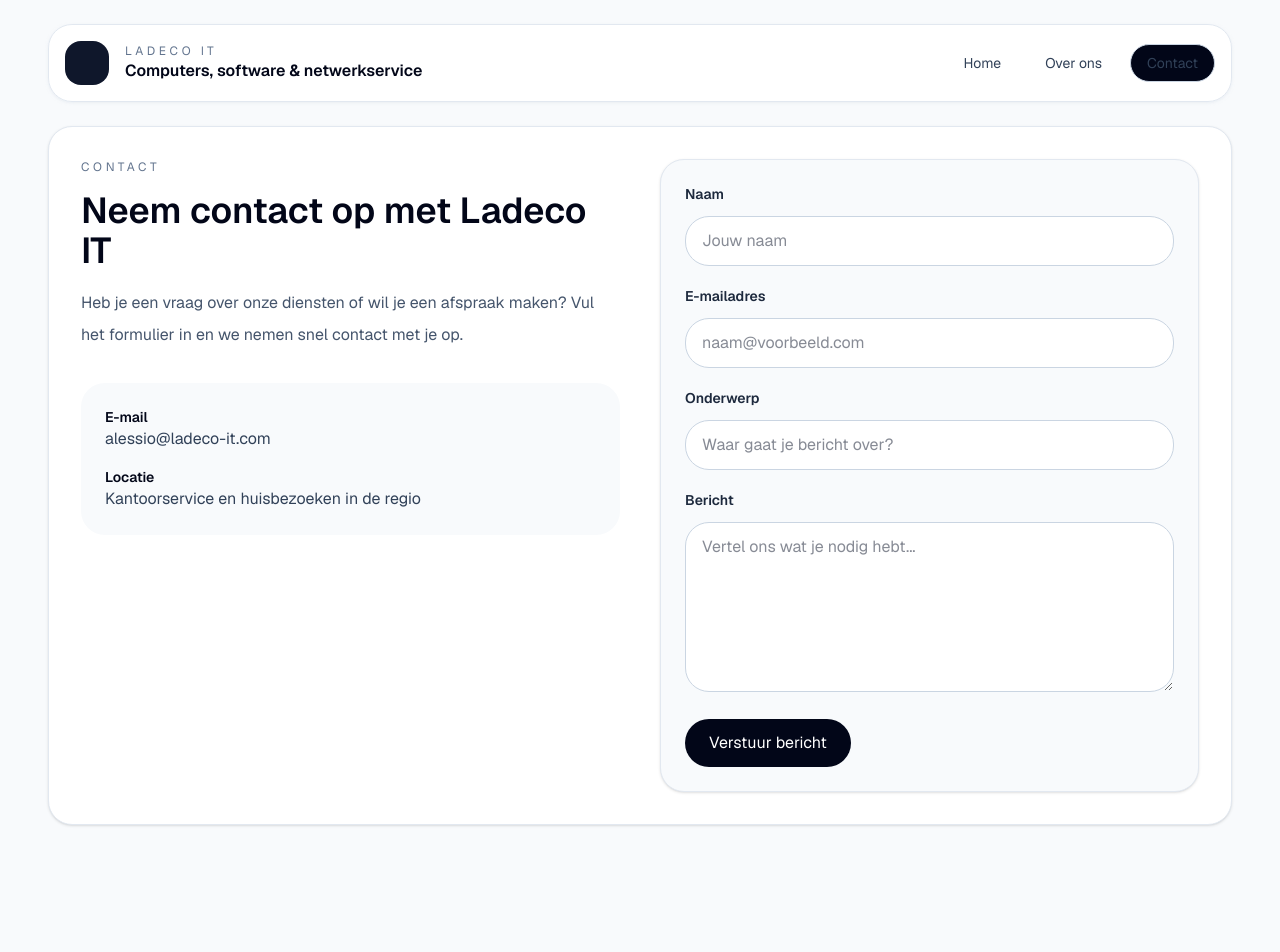
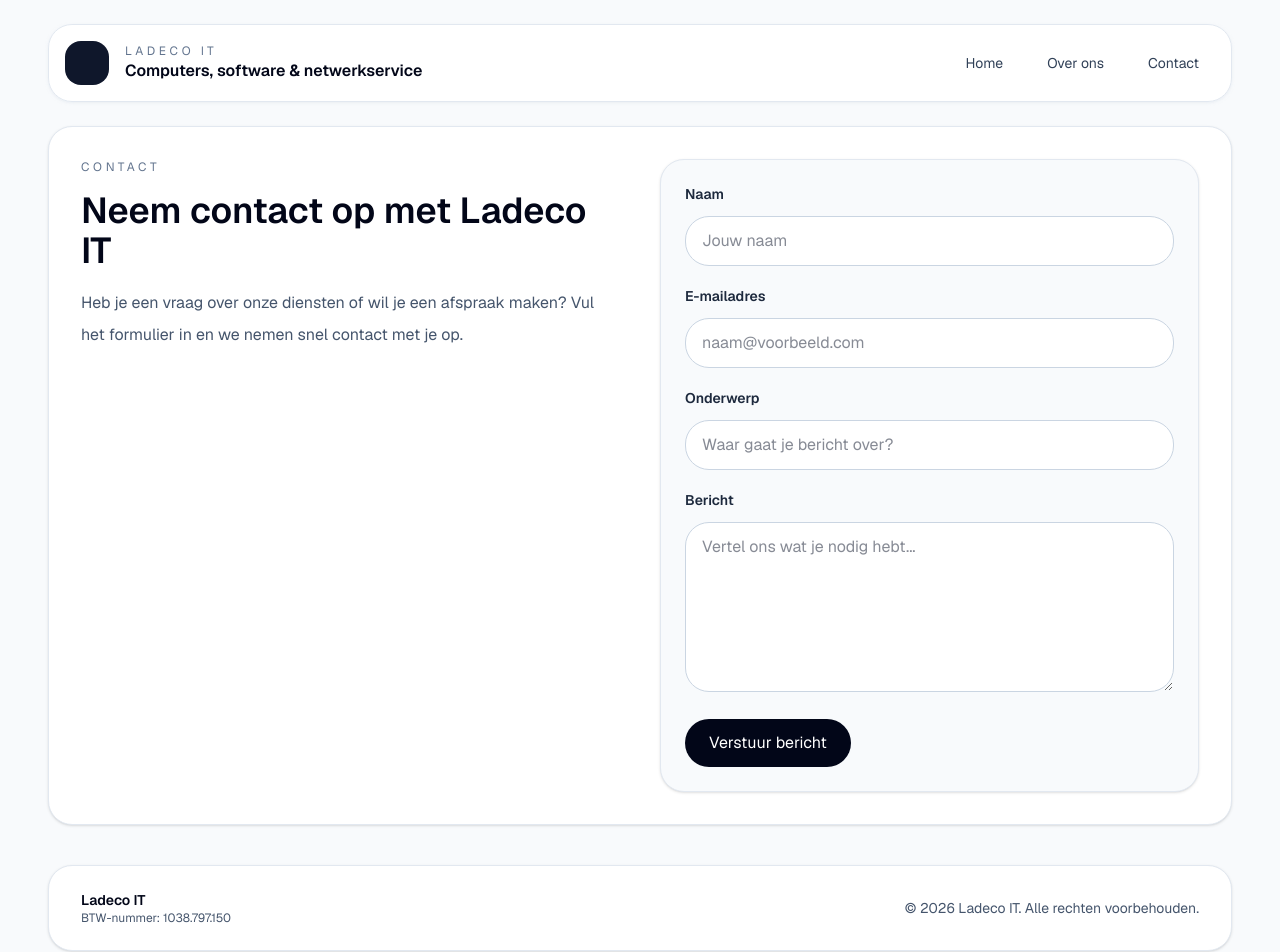
Before and after one commit to Ladeco-IT/ladeco-it-web, a Next.js app: page /contact in a window 1280 px wide. Shown: the top 952 px of the page. Before the commit the page ends 849 px from the top, so only its background shows below. Built offline with nearby package versions, Linux system fonts and the light colour scheme.

Commit message:
Add Footer component and update layout to include it; clean up About and Contact pages

```diff
--- a/app/about/page.tsx
+++ b/app/about/page.tsx
@@ -1,4 +1,4 @@
-import Image from "next/image";
+
 
 export default function AboutPage() {
   return (
@@ -15,7 +15,7 @@
           <p>
             We werken vanuit ons kantoor, maar komen ook graag bij je thuis om installaties te doen, problemen op te lossen of systemen te optimaliseren. Jouw IT, onze zorg.
           </p>
-          <p className="font-semibold text-slate-950">BTW-nummer: 1038.797.150</p>
+
         </div>
       </div>
       <div className="mt-10 rounded-3xl border border-slate-200 bg-slate-50 p-6 text-slate-700">
--- /dev/null
+++ b/app/components/Footer.tsx
@@ -0,0 +1,15 @@
+export default function Footer() {
+  return (
+    <footer className="mt-10 rounded-3xl border border-slate-200 bg-white p-6 text-slate-700 shadow-sm">
+      <div className="mx-auto flex max-w-7xl items-center justify-between px-2">
+        <div>
+          <p className="text-sm font-semibold text-slate-950">Ladeco IT</p>
+          <p className="text-xs text-slate-600">BTW-nummer: 1038.797.150</p>
+        </div>
+        <div className="text-sm text-slate-600">
+          <p>© {new Date().getFullYear()} Ladeco IT. Alle rechten voorbehouden.</p>
+        </div>
+      </div>
+    </footer>
+  );
+}
--- a/app/contact/page.tsx
+++ b/app/contact/page.tsx
@@ -10,16 +10,6 @@
           <p className="mt-4 max-w-xl text-base leading-8 text-slate-600">
             Heb je een vraag over onze diensten of wil je een afspraak maken? Vul het formulier in en we nemen snel contact met je op.
           </p>
-          <div className="mt-8 space-y-4 rounded-3xl bg-slate-50 p-6 text-slate-700">
-            <div>
-              <p className="text-sm font-semibold text-slate-950">E-mail</p>
-              <p>alessio@ladeco-it.com</p>
-            </div>
-            <div>
-              <p className="text-sm font-semibold text-slate-950">Locatie</p>
-              <p>Kantoorservice en huisbezoeken in de regio</p>
-            </div>
-          </div>
         </div>
         <ContactForm />
       </div>
--- a/app/layout.tsx
+++ b/app/layout.tsx
@@ -2,6 +2,7 @@
 import type { Metadata } from "next";
 import { Geist, Geist_Mono } from "next/font/google";
 import "./globals.css";
+import Footer from "./components/Footer";
 
 const geistSans = Geist({
   variable: "--font-geist-sans",
@@ -45,12 +46,13 @@
               <Link className="rounded-full px-4 py-2 transition hover:bg-slate-100 hover:text-slate-950" href="/about">
                 Over ons
               </Link>
-              <Link className="rounded-full border border-slate-300 bg-slate-950 px-4 py-2 text-white transition hover:bg-slate-800" href="/contact">
+              <Link className="rounded-full px-4 py-2 transition hover:bg-slate-100 hover:text-slate-950" href="/contact">
                 Contact
               </Link>
             </nav>
           </header>
           <main className="flex-1">{children}</main>
+          <Footer />
         </div>
       </body>
     </html>
--- a/app/page.tsx
+++ b/app/page.tsx
@@ -1,4 +1,4 @@
-import Image from "next/image";
+
 
 export default function Home() {
   return (
@@ -29,7 +29,7 @@
             </div>
           </div>
           <div className="flex flex-col gap-3 sm:flex-row sm:items-center">
-            <a href="/contact" className="inline-flex items-center justify-center rounded-full bg-slate-950 px-6 py-3 text-sm font-semibold text-white transition hover:bg-slate-800">
+            <a href="/contact" className="inline-flex items-center justify-center rounded-full border border-slate-300 bg-white px-6 py-3 text-sm font-semibold text-slate-950 transition hover:border-slate-400">
               Vraag een offerte aan
             </a>
             <a href="/about" className="inline-flex items-center justify-center rounded-full border border-slate-300 bg-white px-6 py-3 text-sm font-semibold text-slate-950 transition hover:border-slate-400">
```
